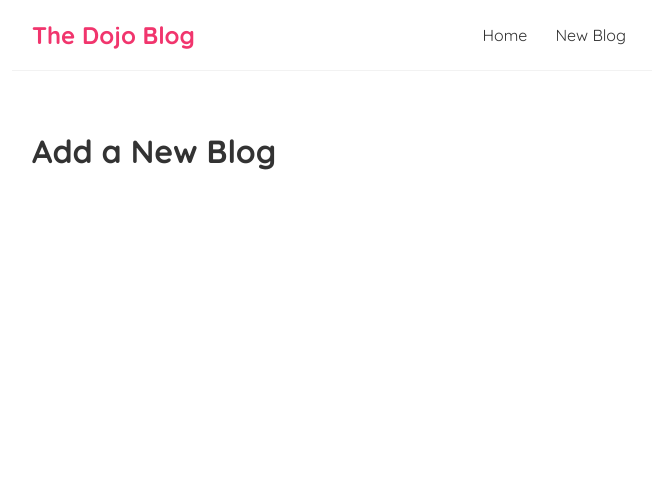
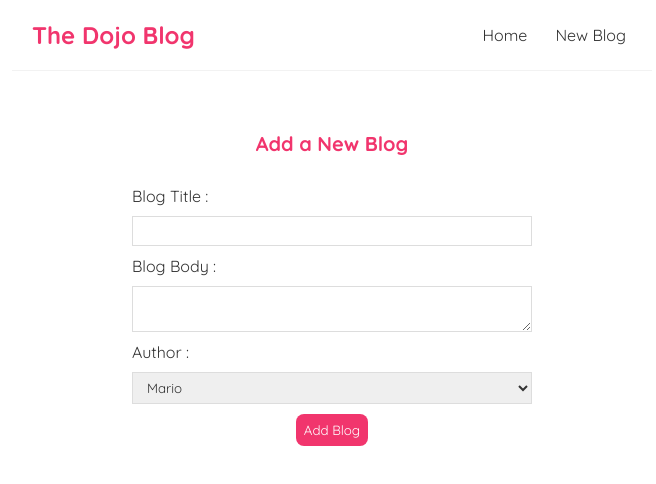
Before and after one commit to deveshshukla224/Dojo-blog, a React (Create React App) app: page /create in a window 1280 px wide. Shown: the top 484 px of the page, without its empty margins (308-964 px from the left). Built offline with nearby package versions, Linux system fonts and the light colour scheme.

Commit message:
blog detaila and input form

```diff
--- a/src/App.js
+++ b/src/App.js
@@ -3,7 +3,7 @@
 import{BrowserRouter as Router, Route , Switch} from 'react-router-dom';
 import Create from './Create';
 import React from "react";
-
+import BlogDetails from "./blogDetails";
 
 function App() {
   return (
@@ -18,6 +18,9 @@
           <Route path="/create">
           <Create></Create>
           </Route>
+          <Route path="/blogs/:id">
+            <BlogDetails/>
+          </Route>
         </Switch>
       </div>
     </div>
--- a/src/Create.js
+++ b/src/Create.js
@@ -1,8 +1,36 @@
-import React from "react";
+import React, {useState} from "react";
 const Create = ()=>{
+    const [title, setTitle] = useState("");
+    const [body, setBody] = useState("");
+    const [author , setAuthor] = useState("Mario");
     return(
      <div className="create">
-         <h1>Add a New Blog</h1>
+         <h2>Add a New Blog</h2>
+         <label> Blog Title : </label>
+         <input
+         type="text"
+         required
+         value={title}
+         onChange={(e)=>{ setTitle(e.target.value)}}
+         />
+         <label>Blog Body :</label>
+         <textarea
+             required
+             value={body}
+             onChange={(e)=>setBody(e.target.value)}
+         ></textarea>
+         <label> Author : </label>
+         <select
+         value={author}
+         onChange={(e)=>{
+             setAuthor(e.target.value)
+         }}
+         >
+             <option value="Mario">Mario</option>
+             <option value="Yoshi">Yoshi</option>
+         </select>
+
+         <button>Add Blog</button>
      </div>
     );
 }
--- /dev/null
+++ b/src/blogDetails.js
@@ -0,0 +1,25 @@
+import React from "react";
+import useFetch from "./useFetch";
+import {useParams} from 'react-router-dom';
+const BlogDetails = ()=> {
+    const {id} = useParams();
+    const {data:blog, isPending, error }=useFetch("http://localhost:8000/blogs/"+id);
+   return(
+       <div className="blog-details">
+           {isPending && <div> Loading....</div>}
+           {error && <div> { error } </div>}
+           {blog && (
+               <article>
+                   <h2> { blog.title}</h2>
+                   <p> Written by { blog.author}</p>
+                   <div>
+                       {blog.body}
+                   </div>
+               </article>
+           )}
+       </div>
+   );
+}
+
+
+export default BlogDetails;
--- a/src/blogList.js
+++ b/src/blogList.js
@@ -1,4 +1,5 @@
 import React from "react";
+import {Link} from "react-router-dom";
 
 const BlogList = ({blogs, title}) => {
     return (
@@ -6,12 +7,14 @@
          <h1>{title}</h1>
          { blogs.map((blog)=>(
                     <div className="blog-preview" key={blog.id}>
+                        <Link to={`/blogs/${blog.id}`}>
                     <h2>
                         {blog.title}
                         </h2>
                     <p>
                         {blog.author}
                     </p>
+                        </Link>
                     </div>
             ))}
      </div>
--- a/src/index.css
+++ b/src/index.css
@@ -47,3 +47,50 @@
   color: #f1356d;
   margin-bottom: 8px;
 }
+
+.blog-preview a {
+  text-decoration: none;
+}
+
+
+.blog-details div{
+  margin: 20px 0;
+}
+
+.blog-details h2{
+  font-size: 20px;
+  color: #f1356d;
+  margin-bottom: 10px;
+}
+
+
+.create {
+  max-width: 400px;
+  margin: 0 auto;
+  text-align: center;
+}
+.create label {
+  text-align: left;
+  display: block;
+}
+.create h2 {
+  font-size: 20px;
+  color: #f1356d;
+  margin-bottom: 30px;
+}
+.create input, .create textarea, .create select {
+  width: 100%;
+  padding: 6px 10px;
+  margin: 10px 0;
+  border: 1px solid #ddd;
+  box-sizing: border-box;
+  display: block;
+}
+.create button {
+  background: #f1356d;
+  color: #fff;
+  border: 0;
+  padding: 8px;
+  border-radius: 8px;
+  cursor: pointer;
+}
```
